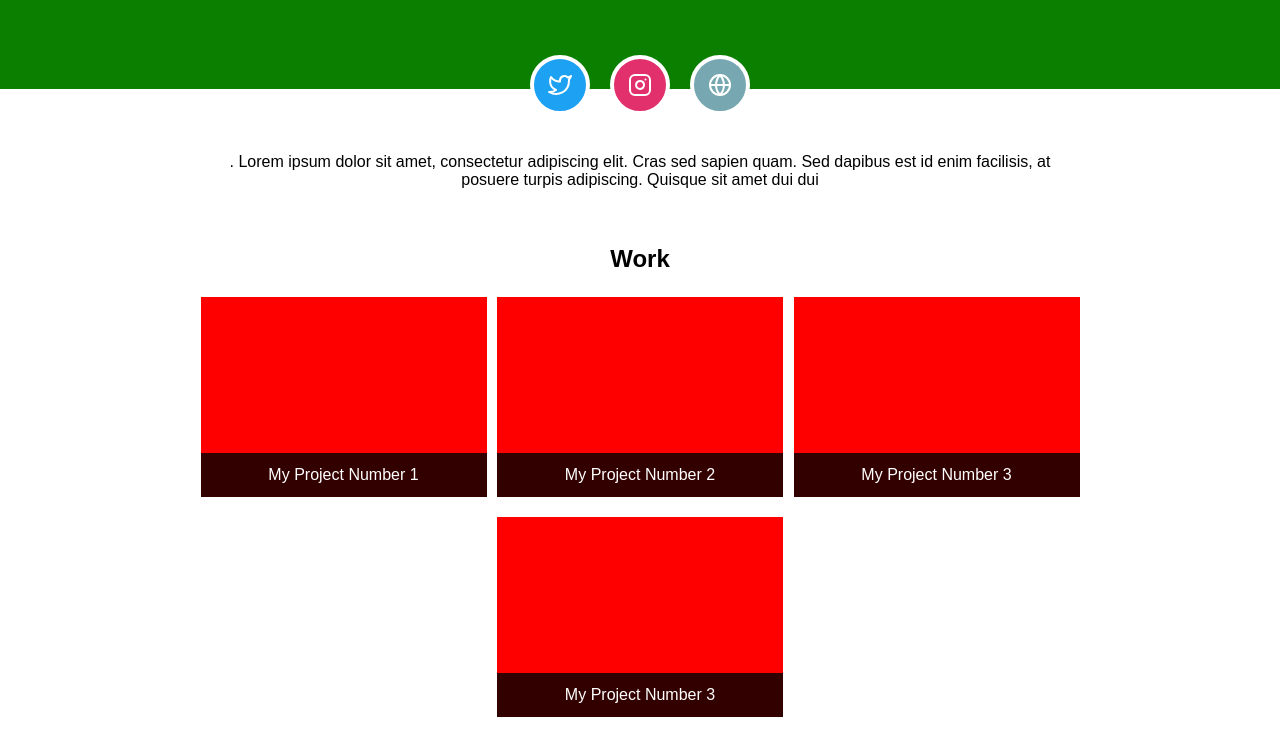
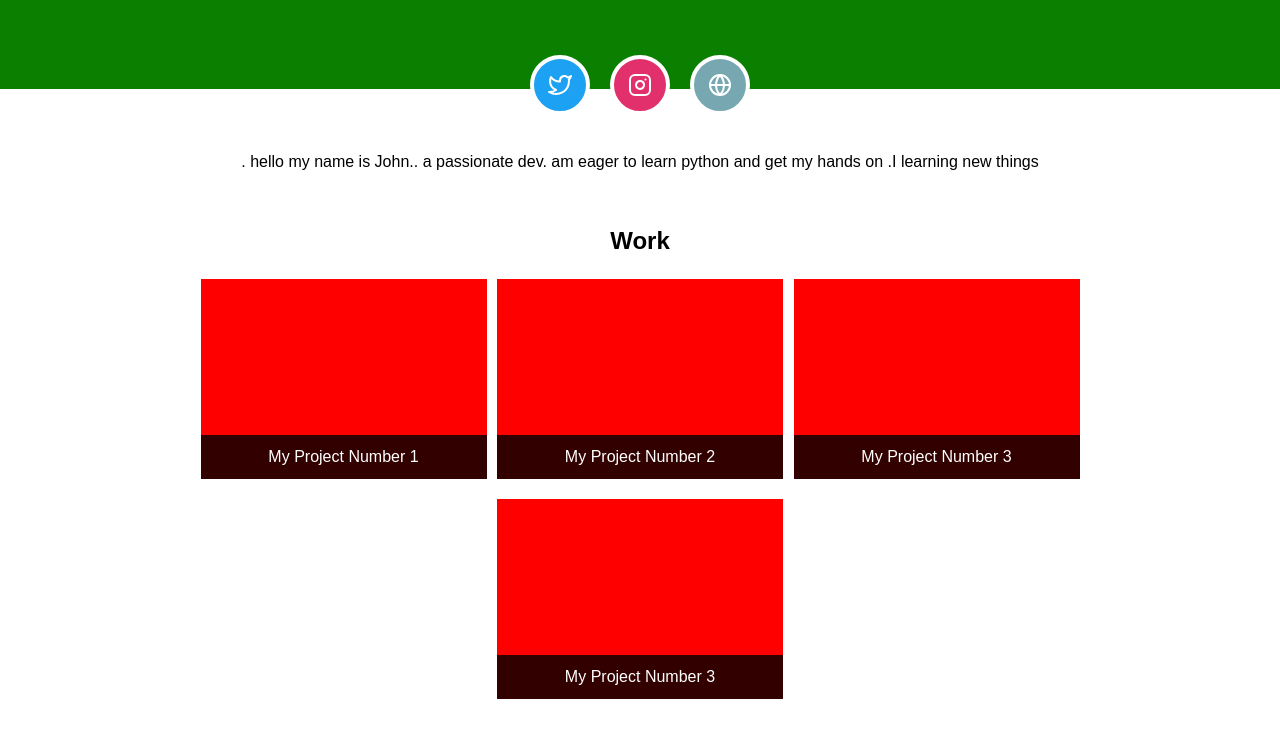
Before and after one commit to wahomeJohn/PersonalSite, a plain HTML site: page index.html in a window 1280 px wide. Shown: the part 186-923 px from the top of the page. Drawn offline with Linux system fonts and the light colour scheme.

Commit message:
updated about section

```diff
--- a/index.html
+++ b/index.html
@@ -30,8 +30,7 @@
   <!-- About You -->
   <main>
     <section class="about">
-      <p>. Lorem ipsum dolor sit amet, consectetur adipiscing elit. Cras sed sapien quam. Sed dapibus est id enim facilisis,
-        at posuere turpis adipiscing. Quisque sit amet dui dui
+      <p>. hello my name is  John.. a passionate dev. am eager  to learn python  and  get my hands  on .I learning  new things
       </p>
     </section>
     <!-- Your Projects -->
```
